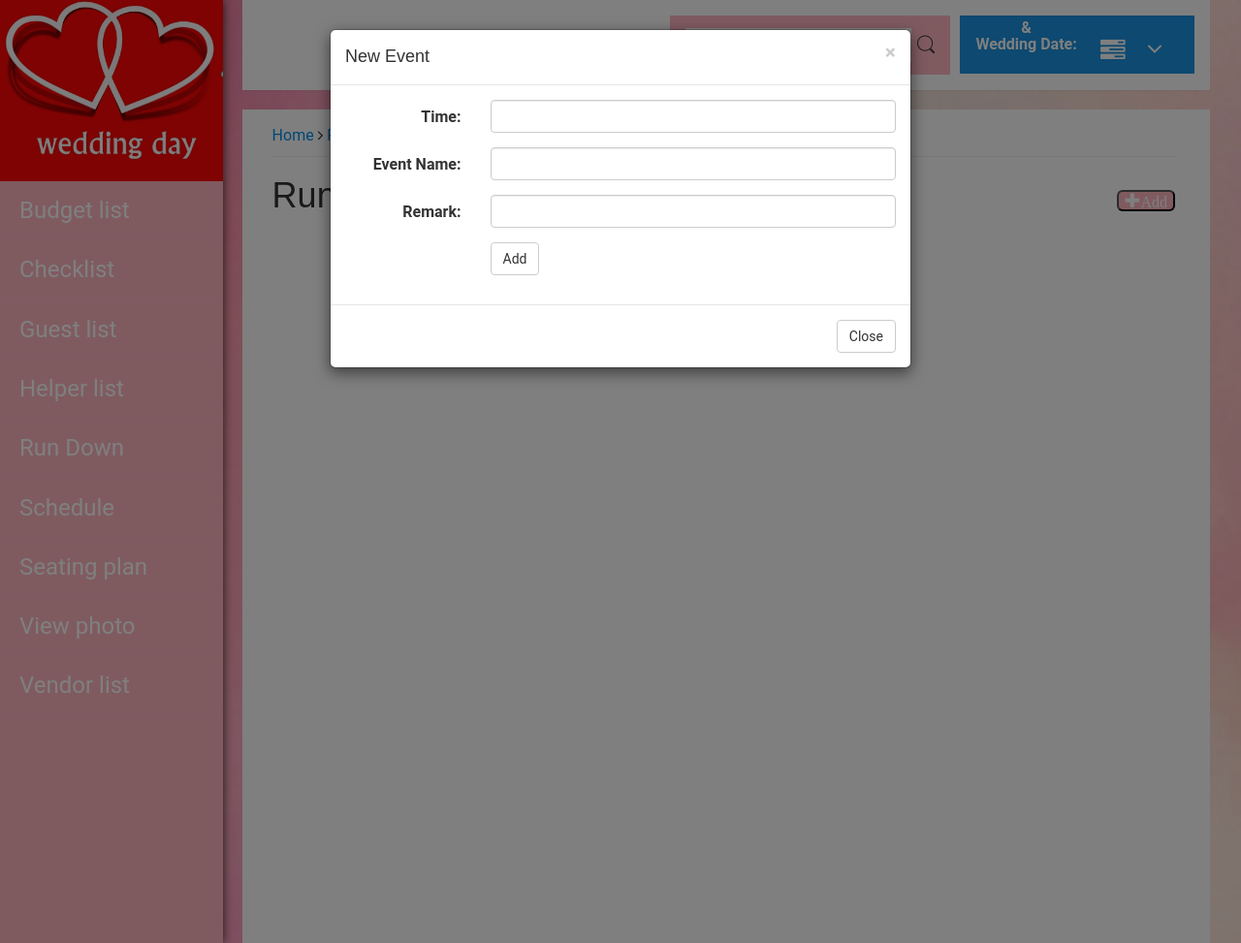
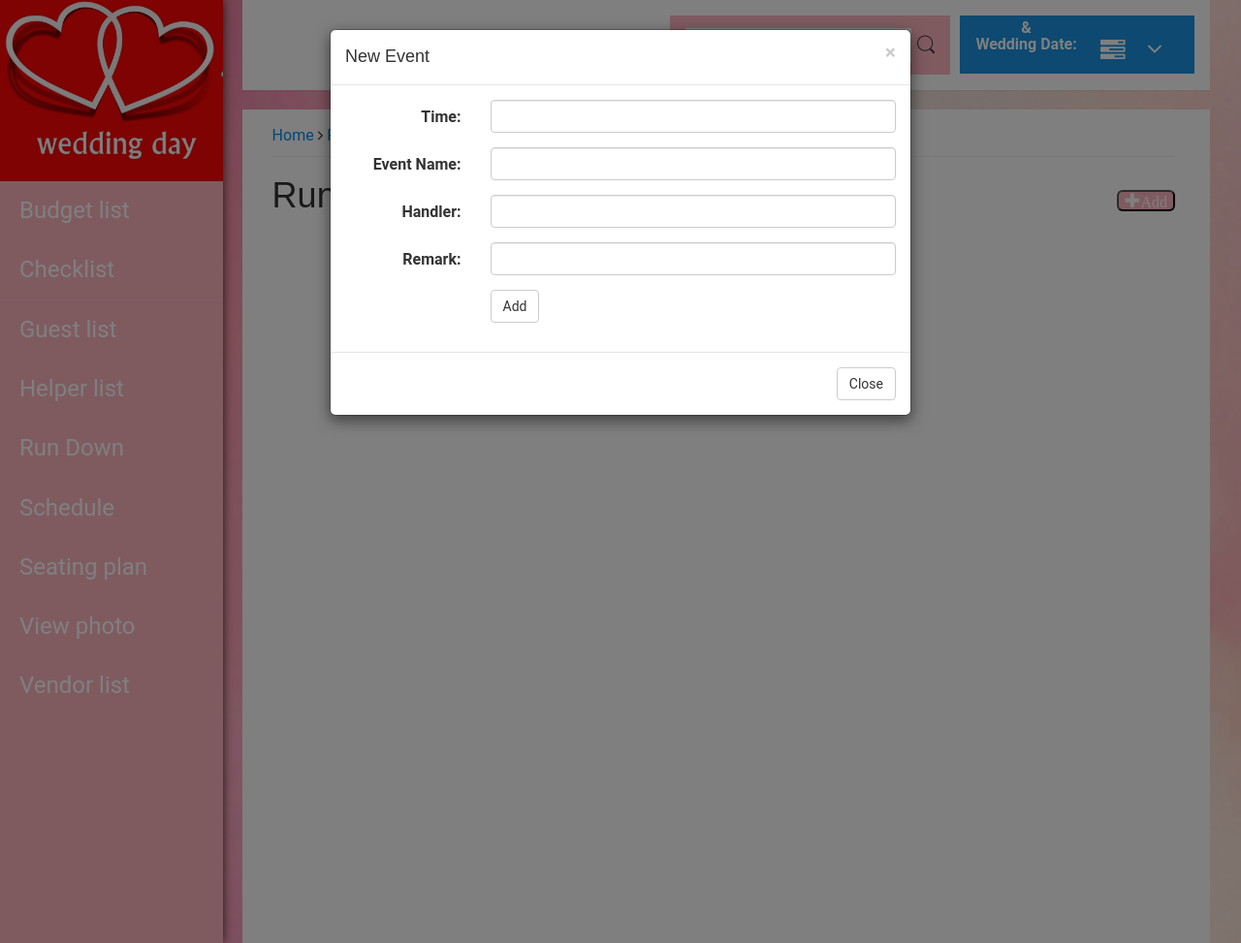
Before and after one commit to hunter-xc/restaurant, a Node server app: template views/read_rundown.ejs in a window 1280 px wide, after a click on "Add". Shown: the whole page at 97% size. Run offline with Node 20, Linux system fonts and the light colour scheme; the template is opened without the code that fills it, so the values that code supplies are empty; some libraries are stand-ins or nearby versions.

Commit message:
Add files via upload

```diff
--- a/views/read_rundown.ejs
+++ b/views/read_rundown.ejs
@@ -139,6 +139,7 @@
                                     <tr>
                                         <th>Time</th>
                                         <th>Event Name</th>
+										<th>Handler</th>
                                         <th>Remarks</th>
                                         <th></th>
                                         <th></th>
@@ -151,6 +152,7 @@
 									<tr>
                                         <td width="15%"><%=result[i].time %></td>
                                         <td><%=result[i].event_name %></td>
+										<td><%=result[i].handler %></td>
                                         <td><%=result[i].remark %></td>
                                         <td><a class="glyphicon glyphicon-pencil" data-toggle="modal" data-target="#edit_rundown_<%=result[i]._id %>"></a></td>
                                         <td><a href="/delete_rundown?_id=<%=result[i]._id %>"  class="glyphicon glyphicon-trash"></a></td>
@@ -194,6 +196,12 @@
 			  <label class="control-label col-sm-3" for="event_name">Event Name:</label>
 			  <div class="col-sm-9">
 				<input type="text" class="form-control" id="event_name" name="event_name" required>
+			  </div>
+			</div>
+			<div class="form-group">
+			  <label class="control-label col-sm-3" for="handler">Handler:</label>
+			  <div class="col-sm-9">
+				<input type="text" class="form-control" id="handler" name="handler">
 			  </div>
 			</div>
 			<div class="form-group">
@@ -245,6 +253,12 @@
 				  <label class="control-label col-sm-3" for="event_name">Event Name:</label>
 				  <div class="col-sm-9">
 					<input type="text" class="form-control" id="event_name" name="event_name" value="<%=result[i].event_name %>" required>
+				  </div>
+				</div>
+				<div class="form-group">
+				  <label class="control-label col-sm-3" for="handler">Handler:</label>
+				  <div class="col-sm-9">
+					<input type="text" class="form-control" id="handler" name="handler" value="<%=result[i].event_name %>" >
 				  </div>
 				</div>
 				<div class="form-group">
```
Also changed, not shown: views/read_checklist.ejs (+14 -0 lines).
